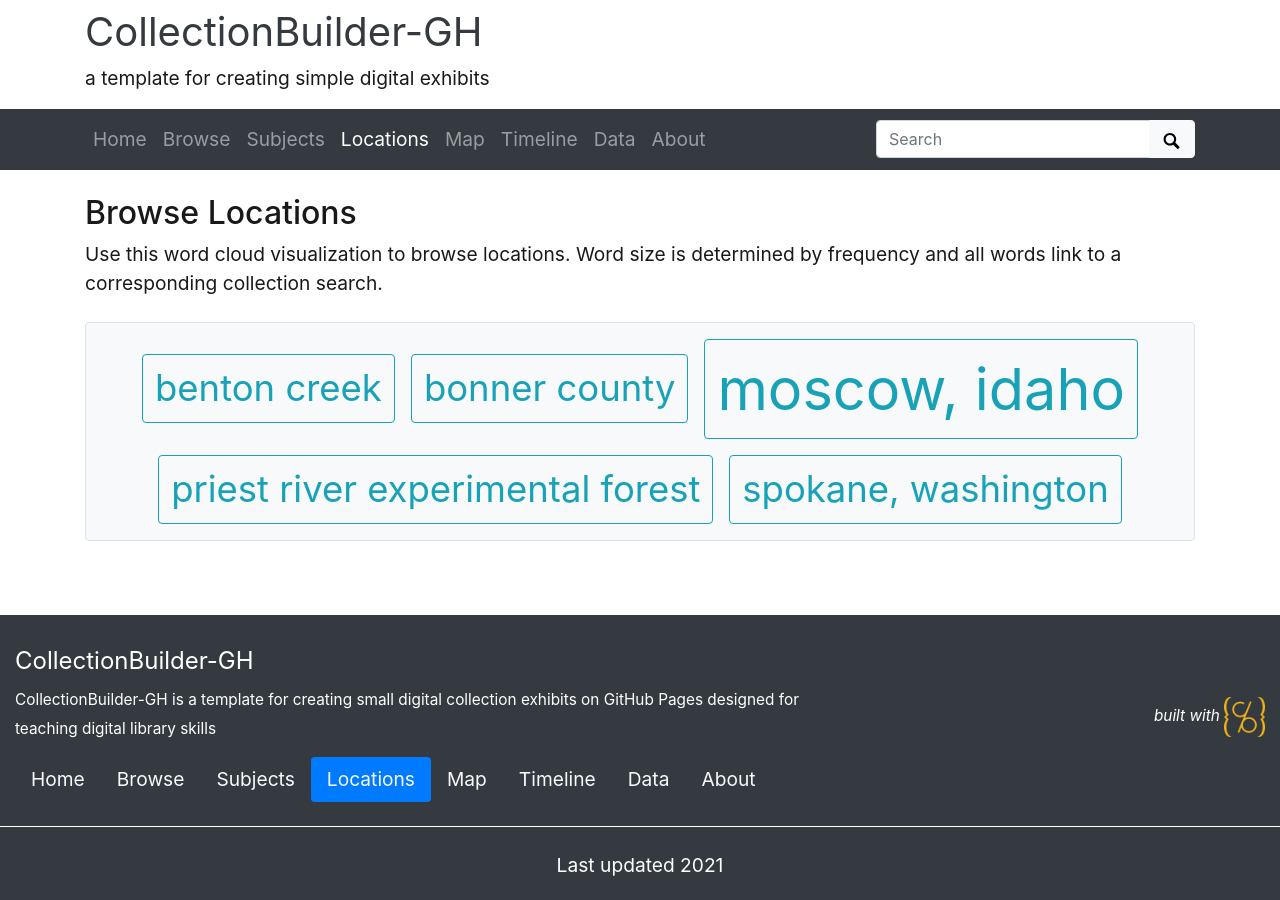
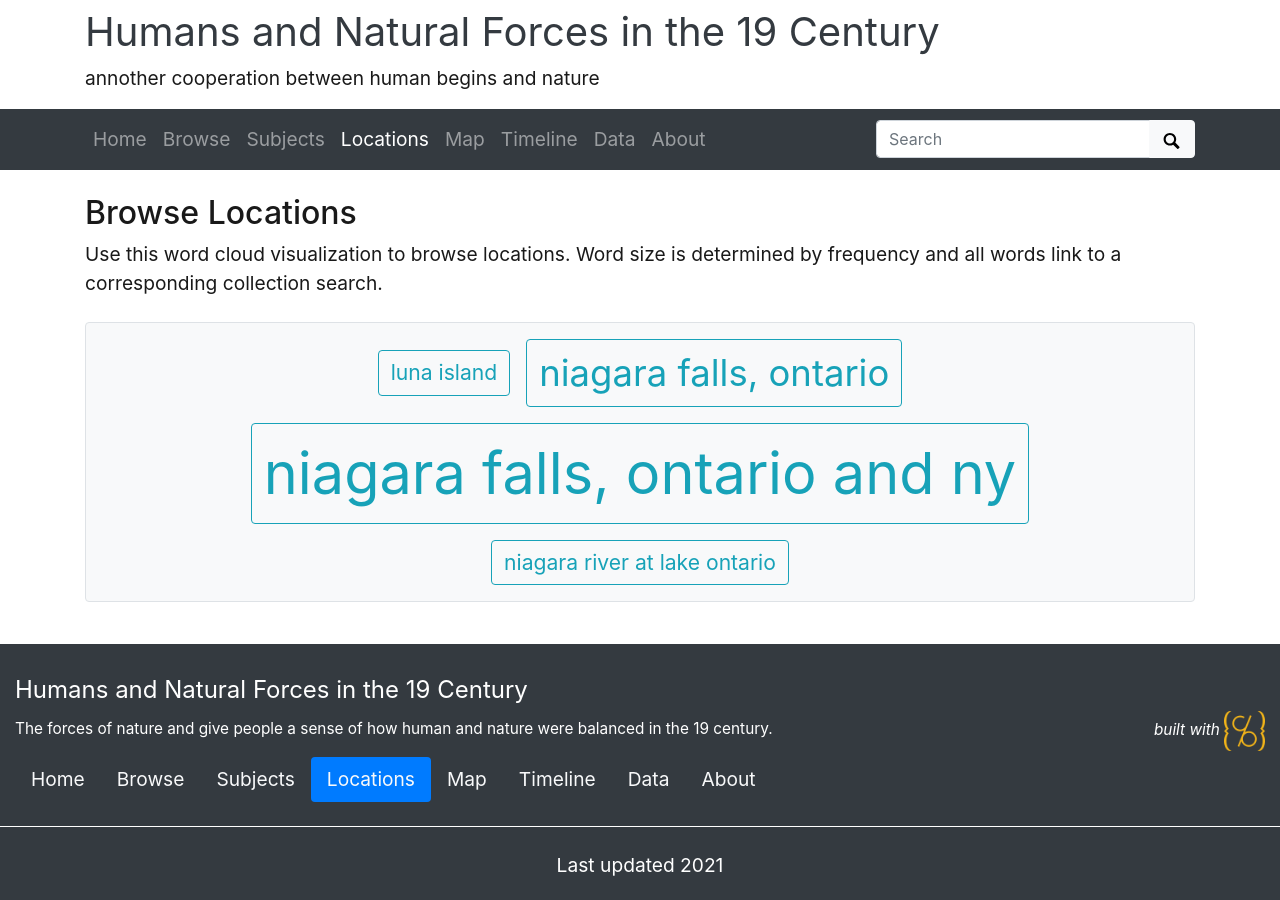
Before and after one commit to 13933041662/Humans-and-Natural-Forces-in-the-19th-Century-, a Jekyll site: the page built from pages/locations.md, in a window 1280 px wide. Built offline with Jekyll 4.4.1, drawn with Linux system fonts in a browser that asks for light colours.

Commit message:
Update _config.yml

```diff
--- a/_config.yml
+++ b/_config.yml
@@ -9,32 +9,32 @@
 #
 # url is site domain, full URL to the production location of your collection
 # on GitHub Pages follows the pattern username.github.io
-#url: https://collectionbuilder.github.io
+url: https://github.com/13933041662
 # baseurl is path to location on the domain if necessary e.g. /digital/hjccc
 # on GitHub Pages it is your github repository's name prefixed with a /
-#baseurl: /collectionbuilder-gh
+baseurl: /Humans-and-Natural-Forces-in-the-19th-Century-
 # location of code, the full url to your github repository
-source-code: https://github.com/CollectionBuilder/collectionbuilder-gh
+source-code: https://github.com/13933041662/Humans-and-Natural-Forces-in-the-19th-Century-
 
 ##########
 # SITE SETTINGS
 #
 # title of site appears in banner
-title: CollectionBuilder-GH
+title: Humans and Natural Forces in the 19 Century
 # tagline, a short phrase that will appear throughout the site in the top banner
-tagline: a template for creating simple digital exhibits
+tagline: annother cooperation between human begins and nature
 # description appears in meta tags and other locations
 # this description might appear in search result lists, keep around 160 characters max
-description: "CollectionBuilder-GH is a template for creating small digital collection exhibits on GitHub Pages designed for teaching digital library skills"
+description: "The forces of nature and give people a sense of how human and nature were balanced in the 19 century."
 # creator of the digital collection, to appear in meta tags; we typically use our GitHub usernames but feel free to just use your name
-author: CollectionBuilder
+author: Mavis Li
 
 ##########
 # COLLECTION SETTINGS
 #
 # Set the metadata for your collection (the name of the csv file in your _data directory that describes the objects in your collection)
 # Use the filename of your CSV **without** the ".csv" extension! E.g. _data/demo-metadata.csv --> "demo-metadata"
-metadata: demo-metadata
+metadata: metadata-template
 
 ##########
 # GOOGLE SERVICES [optional!]
```
